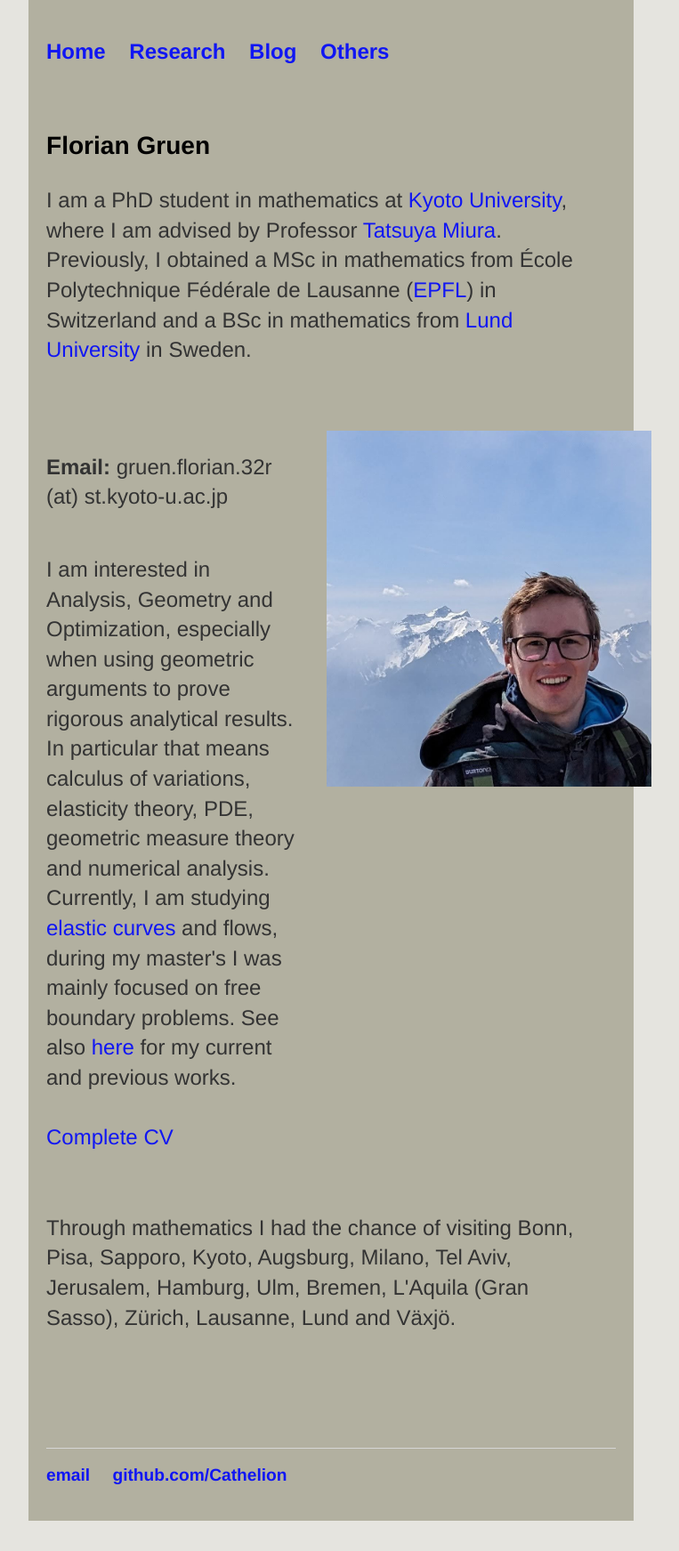
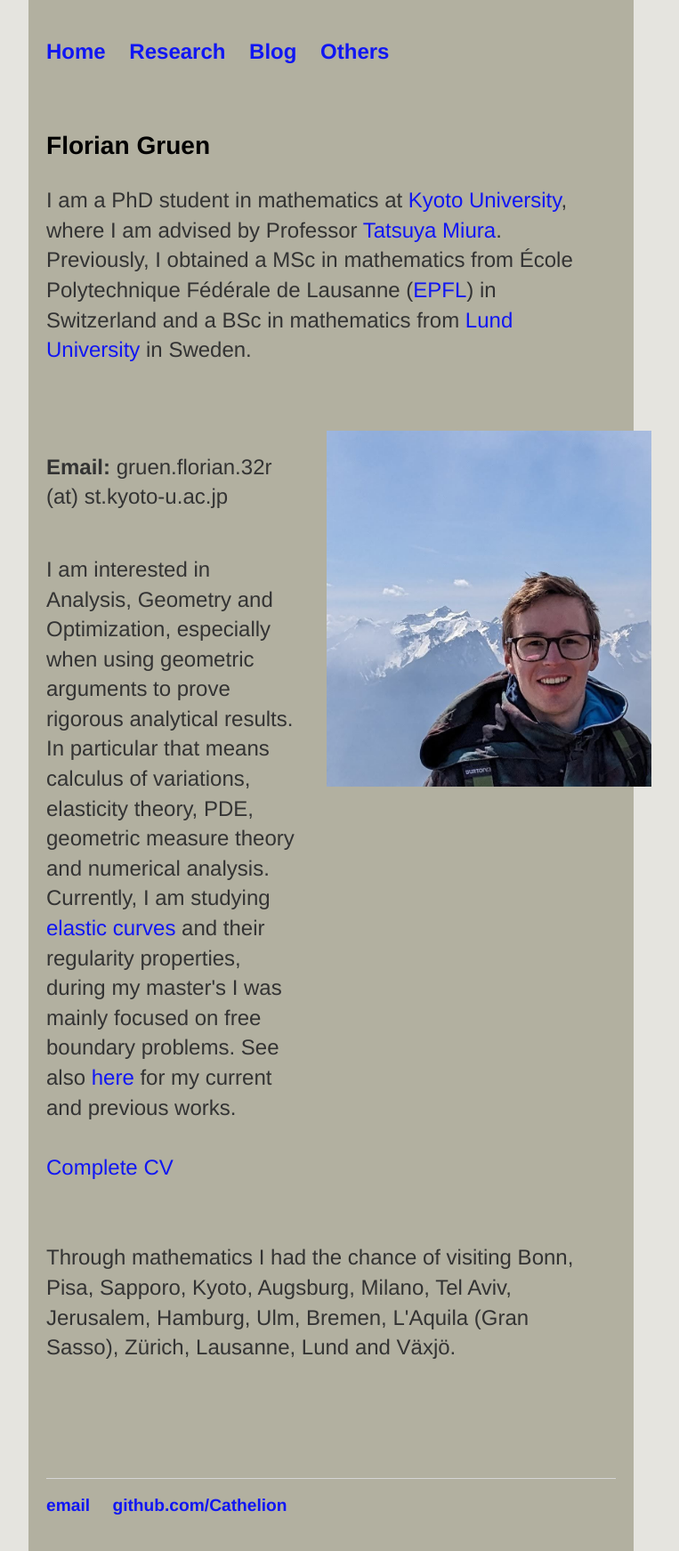
Before and after one commit to Cathelion/Cathelion.github.io, a Jekyll site: the page built from index.html, in a window 1280 px wide. Shown: the whole page at 89% size, without its empty margins (268-1031 px from the left). Built offline with Jekyll 4.4.1, drawn with Linux system fonts in a browser that asks for light colours; before the commit the page ends 1709 px from its top, so only the background shows below that.

Commit message:
Update index.html

```diff
--- a/index.html
+++ b/index.html
@@ -13,7 +13,7 @@
       <p><b>Email: </b> gruen.florian.32r (at) st.kyoto-u.ac.jp   <br>
       </p>
       <p>I am interested in Analysis, Geometry and Optimization, especially when using geometric arguments to prove rigorous analytical results. In particular that means calculus of variations, elasticity theory, PDE, geometric measure theory and numerical analysis.
-         Currently, I am studying <a href="https://en.wikipedia.org/wiki/Elastica_theory">elastic curves</a> and flows, during my master's I was mainly focused on free boundary problems.
+         Currently, I am studying <a href="https://en.wikipedia.org/wiki/Elastica_theory">elastic curves</a> and their regularity properties, during my master's I was mainly focused on free boundary problems.
          See also <a href="research/research.html">here</a> for my current and previous works.
          <br>
          <br>
```
